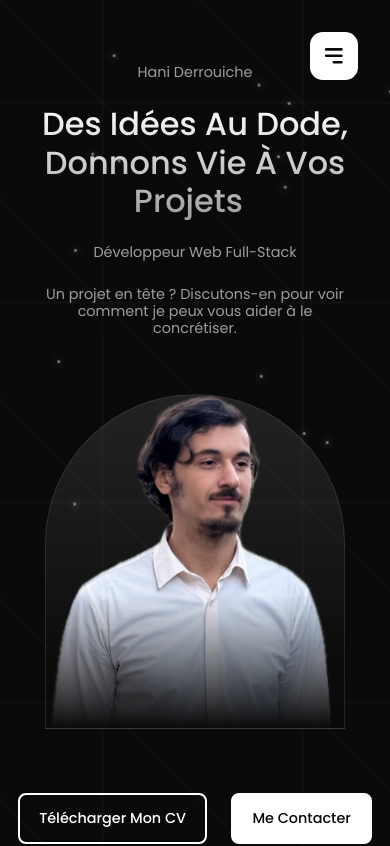
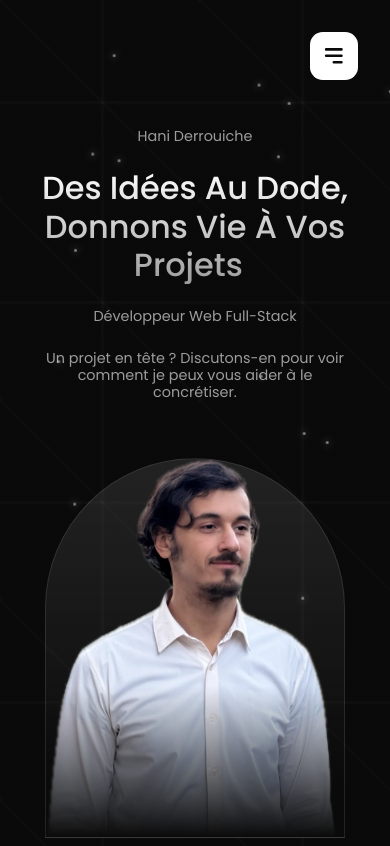
Before and after one commit to Hani19000/Portfolio-Hani, a React (Vite) app in the folder frontend/: page / in a window 390 px wide. Shown: the top 846 px of the page. Built offline with nearby package versions, Linux system fonts and the light colour scheme.

Commit message:
mise a jours

```diff
--- a/frontend/src/components/header/header.css
+++ b/frontend/src/components/header/header.css
@@ -180,7 +180,6 @@ header {
 }
   .me { order: 1; }
   .cta { order: 2; }
-  header {height: min(100vh, 900px); padding-top: 4rem;}
 
-.header__container {justify-content: flex-start;}
+
 }
```
